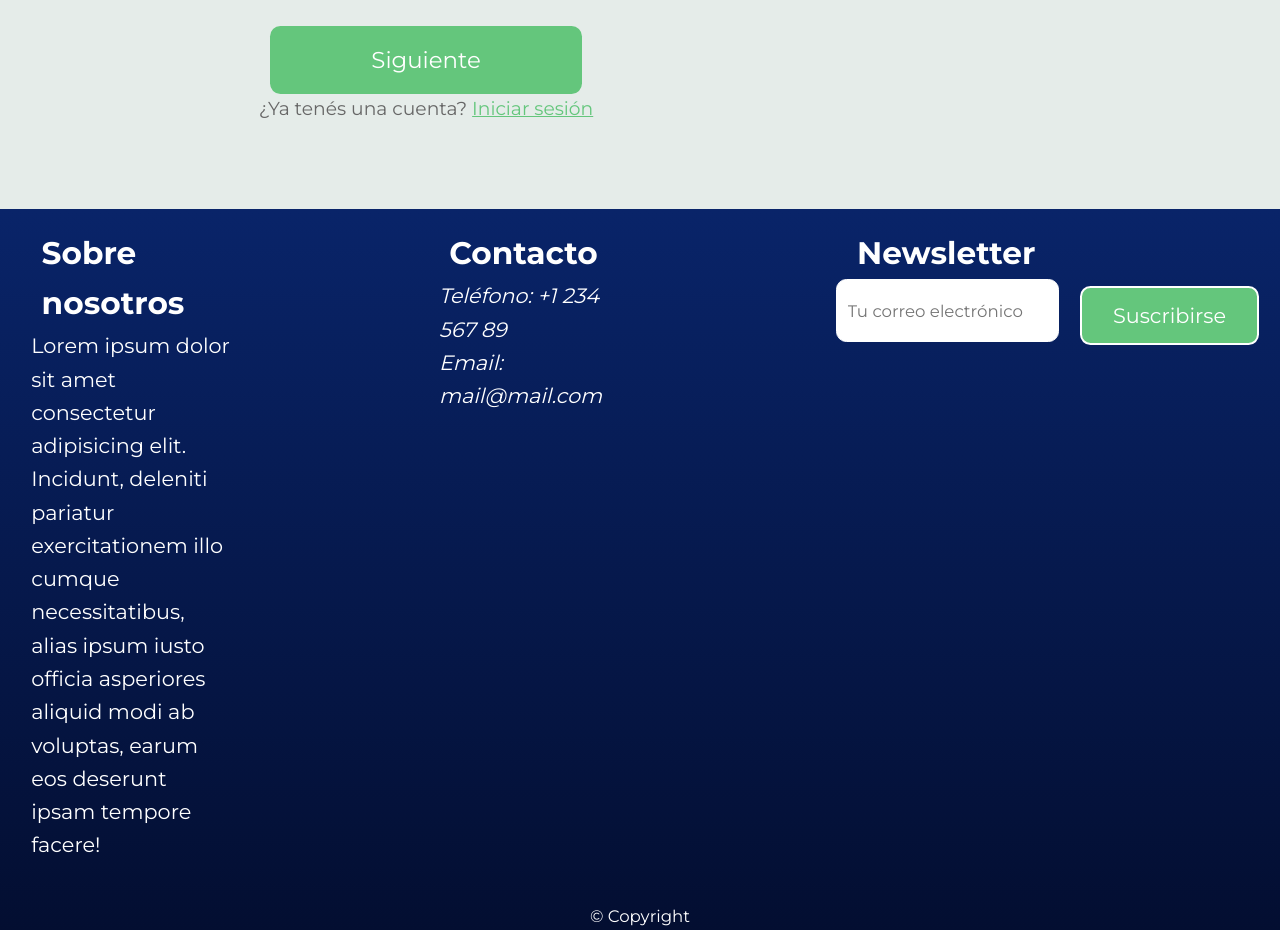
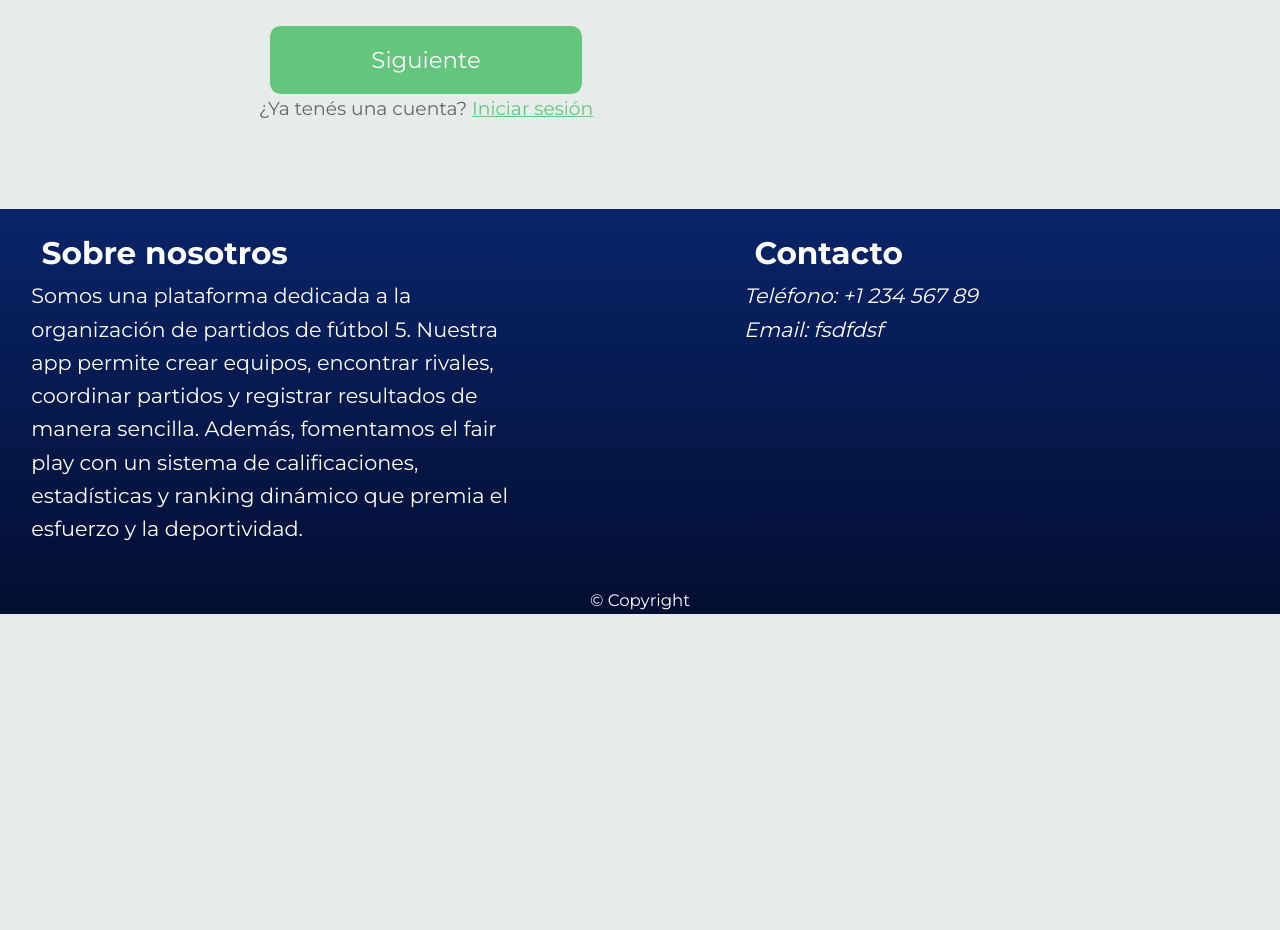
Before and after one commit to pfrovdev/matchmaking-futbol-paw, a PHP site: template src/App/views/create-account.php in a window 1280 px wide. Shown: the part 951-1881 px from the top of the page. After the commit the page ends 1565 px from the top, so only its background shows below. Run offline with PHP 8.4, Linux system fonts and the light colour scheme; the template is opened without the code that fills it, so the values that code supplies are empty.

Commit message:
feat(footer): update about section content and remove newsletter

```diff
--- a/src/App/views/parts/footer.php
+++ b/src/App/views/parts/footer.php
@@ -1,9 +1,13 @@
 <footer id="main-footer">
     <section>
         <h2>Sobre nosotros</h2>
-        <p>Lorem ipsum dolor sit amet consectetur adipisicing elit. Incidunt, deleniti pariatur exercitationem illo
-            cumque necessitatibus, alias ipsum iusto officia asperiores aliquid modi ab voluptas, earum eos deserunt
-            ipsam tempore facere!</p>
+        <p>
+            Somos una plataforma dedicada a la organización de partidos de fútbol 5.
+            Nuestra app permite crear equipos, encontrar rivales, coordinar partidos y registrar
+            resultados de manera sencilla. Además, fomentamos el fair play con un sistema de
+            calificaciones, estadísticas y ranking dinámico que premia el esfuerzo y la deportividad.
+        </p>
+
     </section>
 
     <section>
@@ -11,18 +15,10 @@
         <address>
             <ul>
                 <li>Teléfono: <a href="tel:+123456789">+1 234 567 89</a></li>
-                <li>Email: <a href="mailto:mail@mail.com">mail@mail.com</a></li>
+                <li>Email: <a href=<?php echo("mailto:".getenv("MAIL_USERNAME")) ?>> fsdfdsf</a></li>
             </ul>
         </address>
     </section>
 
-    <section>
-        <h2>Newsletter</h2>
-        <form>
-            <input type="email" id="email" name="email" placeholder="Tu correo electrónico" required>
-            <button type="submit" class="button">Suscribirse</button>
-        </form>
-    </section>
-
     <p><small>&copy; Copyright</small></p>
 </footer>
```
